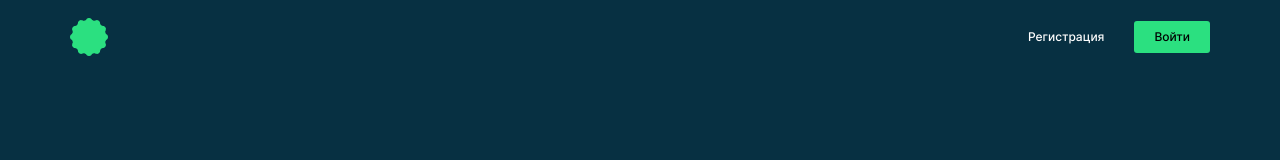
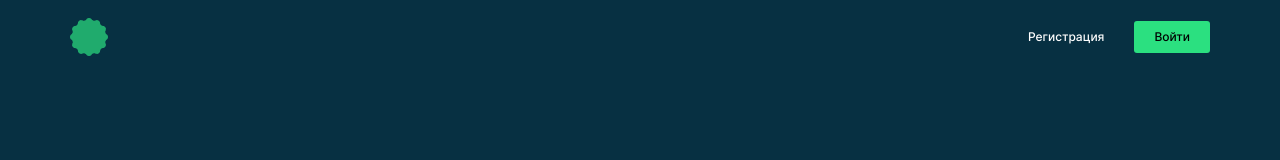
Before and after one commit to bismor/graduate-work-kosyachenko, a React (Create React App) app: page / in a window 1280 px wide. In both pictures the pointer is over the link 89 px from the left and 37 px from the top of the page. Shown: the top 160 px of the page. Built offline with nearby package versions, Linux system fonts and the light colour scheme.

Commit message:
logo hover

```diff
--- a/src/components/ui/Logo/Logo.css
+++ b/src/components/ui/Logo/Logo.css
@@ -2,3 +2,7 @@
     height: 38px;
     width: 38px;
 }
+
+.logo:hover {
+    opacity: 70%;
+}
```
